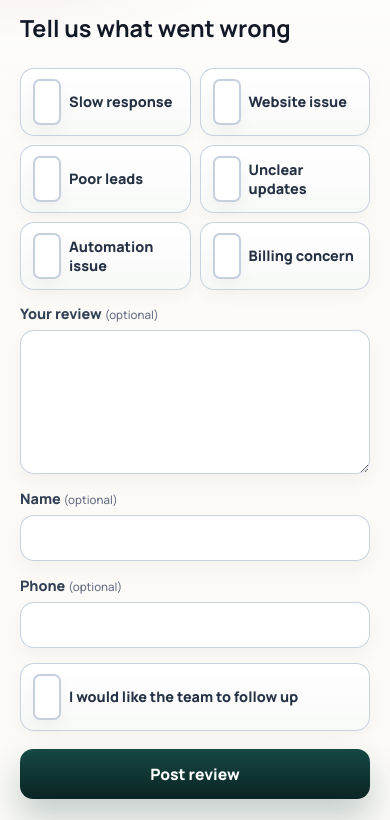
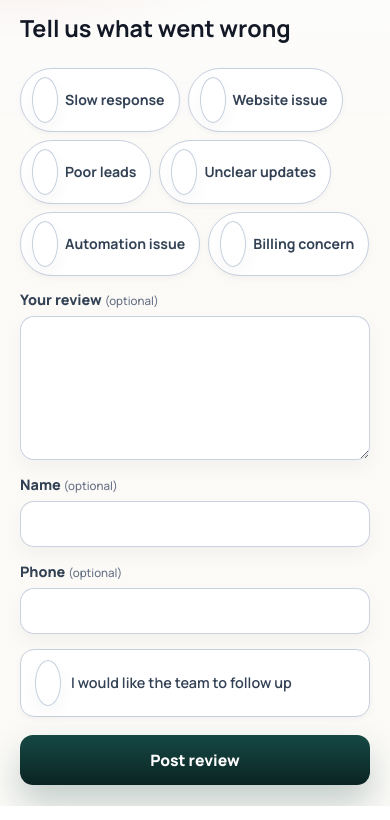
Before and after one commit to Latisha05/review-funnel, a website: page index.html in a window 390 px wide. Both pictures are taken after a click on the button "1 star". Shown: the part 110-930 px from the top of the page. Drawn offline with Linux system fonts and the light colour scheme; no server answers.

Commit message:
Redesign topic chips as compact wrapping pills
- Chips now auto-width pills that wrap, instead of a rigid 2-col grid with
  oversized 54px cells — far less cramped on mobile
- Selected chip fills with brand color + white text; small circular check
  indicator (18px) that no longer stretches to chip height
- Tighter padding, pill radius, snappy press animation

Co-Authored-By: Claude Opus 4.8 <noreply@anthropic.com>

```diff
--- a/styles.css
+++ b/styles.css
@@ -320,54 +320,64 @@ input.is-invalid {
 }
 
 .chip-grid {
-  display: grid;
-  grid-template-columns: repeat(2, minmax(0, 1fr));
-  gap: 9px;
+  display: flex;
+  flex-wrap: wrap;
+  gap: 8px;
   margin-bottom: 14px;
 }
 
-.chip-grid label,
+.chip-grid label {
+  display: inline-flex;
+  align-items: center;
+  gap: 7px;
+  width: auto;
+  border: 1.5px solid var(--line-strong);
+  border-radius: 999px;
+  padding: 8px 14px 8px 11px;
+  background: #ffffff;
+  color: #334155;
+  font-size: 0.88rem;
+  font-weight: 650;
+  line-height: 1.1;
+  cursor: pointer;
+  box-shadow: 0 2px 6px rgba(15, 23, 42, 0.04);
+  transition:
+    background 160ms ease,
+    border-color 160ms ease,
+    color 160ms ease,
+    box-shadow 160ms ease,
+    transform 200ms cubic-bezier(0.34, 1.56, 0.64, 1);
+}
+
 .inline-check {
   display: inline-flex;
   align-items: center;
-  gap: 8px;
+  gap: 10px;
   width: 100%;
-  min-height: 54px;
+  min-height: 50px;
   justify-content: flex-start;
-  border: 1px solid rgba(197, 207, 221, 0.92);
+  border: 1.5px solid var(--line-strong);
   border-radius: 14px;
-  padding: 10px 12px;
-  background: linear-gradient(180deg, rgba(255, 255, 255, 0.98), rgba(247, 249, 247, 0.96));
-  color: #263244;
+  padding: 10px 14px;
+  background: #ffffff;
+  color: #334155;
   font-size: 0.9rem;
+  font-weight: 600;
   cursor: pointer;
-  box-shadow: 0 6px 16px rgba(15, 23, 42, 0.035);
-  transition:
-    background 200ms ease,
-    border-color 200ms ease,
-    color 200ms ease,
-    box-shadow 200ms ease,
-    transform 280ms cubic-bezier(0.34, 1.56, 0.64, 1);
+  box-shadow: 0 2px 6px rgba(15, 23, 42, 0.04);
+  transition: background 160ms ease, border-color 160ms ease, color 160ms ease;
 }
 
 .chip-grid label:has(input:checked),
 .inline-check:has(input:checked) {
   border-color: var(--primary);
-  background: linear-gradient(180deg, #edf7f4, #e4f0ec);
-  color: var(--primary);
-  box-shadow: 0 12px 24px rgba(18, 61, 58, 0.11);
-  transform: translateY(-1px);
-}
-
-.chip-grid label:hover,
-.inline-check:hover {
-  border-color: var(--line-strong);
-  transform: translateY(-1px);
-}
-
-.chip-grid label:active,
-.inline-check:active {
-  transform: translateY(0) scale(0.99);
+  background: var(--primary);
+  color: #ffffff;
+  box-shadow: 0 6px 14px rgba(18, 61, 58, 0.2);
+}
+
+.chip-grid label:active {
+  transform: scale(0.96);
 }
 
 .chip-grid label:has(input:focus-visible),
@@ -376,20 +386,21 @@ input.is-invalid {
   outline-offset: 1px;
 }
 
+/* Compact circular check indicator inside each chip */
 .chip-grid input,
 .inline-check input {
   appearance: none;
   -webkit-appearance: none;
   flex: 0 0 auto;
-  width: 22px;
-  height: 22px;
+  width: 18px;
+  height: 18px;
   margin: 0;
-  border: 2px solid var(--line-strong);
-  border-radius: 7px;
-  background: #ffffff;
+  border: 1.5px solid var(--line-strong);
+  border-radius: 50%;
+  background: transparent;
   cursor: pointer;
   position: relative;
-  transition: border-color 160ms ease, background 160ms ease;
+  transition: border-color 140ms ease, background 140ms ease;
 }
 
 .chip-grid input::after,
@@ -397,19 +408,19 @@ input.is-invalid {
   content: "";
   position: absolute;
   top: 3px;
-  left: 7px;
-  width: 5px;
-  height: 10px;
-  border: solid #ffffff;
-  border-width: 0 2.5px 2.5px 0;
+  left: 6px;
+  width: 4px;
+  height: 8px;
+  border: solid var(--primary);
+  border-width: 0 2px 2px 0;
   transform: rotate(45deg) scale(0);
-  transition: transform 160ms cubic-bezier(0.34, 1.56, 0.64, 1);
-}
-
-.chip-grid input:checked,
-.inline-check input:checked {
-  background: var(--primary);
-  border-color: var(--primary);
+  transition: transform 140ms cubic-bezier(0.34, 1.56, 0.64, 1);
+}
+
+.chip-grid label:has(input:checked) input,
+.inline-check:has(input:checked) input {
+  background: #ffffff;
+  border-color: #ffffff;
 }
 
 .chip-grid input:checked::after,
```
